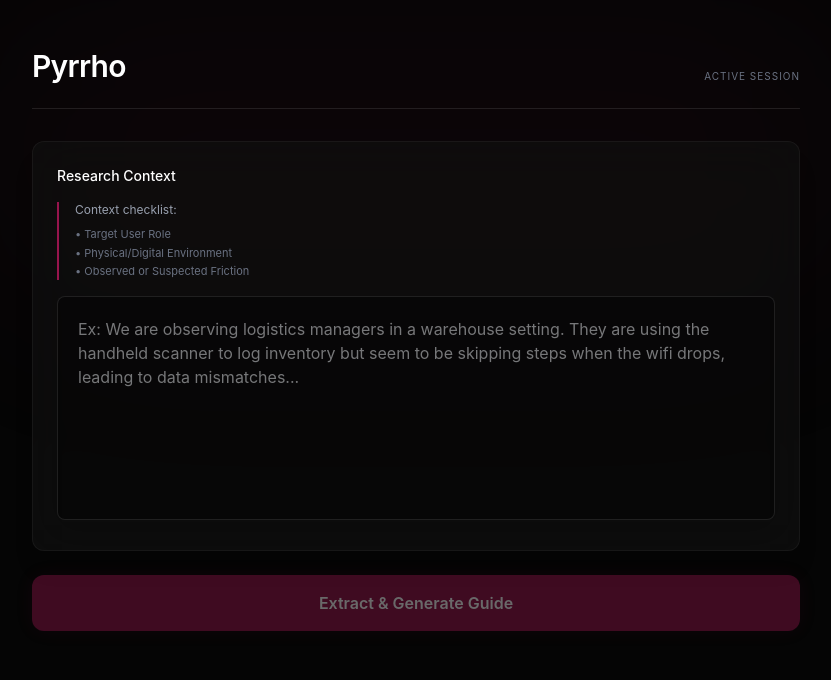
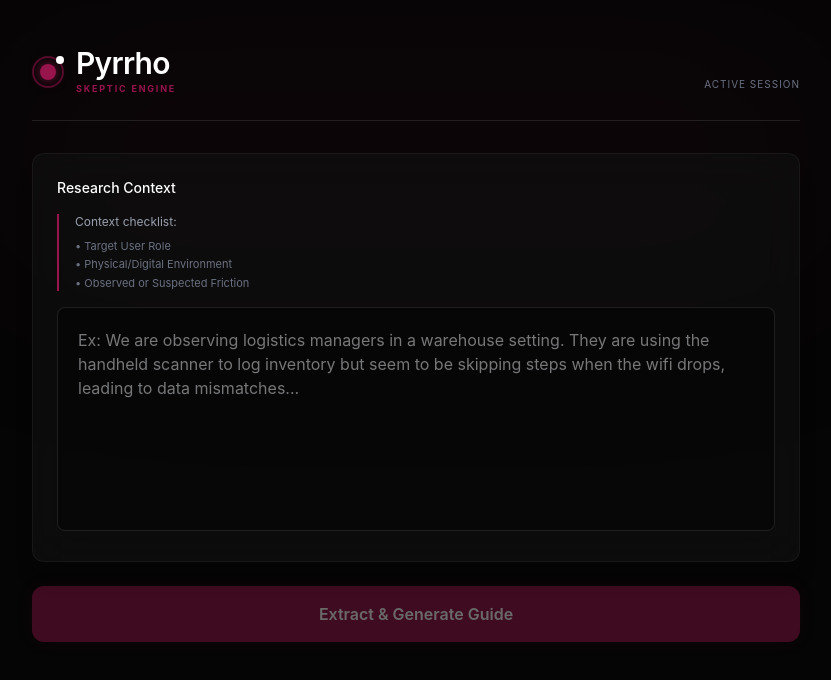
Before and after one commit to saadahmed263/pyrrho, a Next.js app: page / in a window 1280 px wide. Both pictures are taken after a click on the button "Initialize Engine". Shown: the top 680 px of the page, without its empty margins (224-1055 px from the left). Built offline with nearby package versions, Linux system fonts and the light colour scheme.

Commit message:
Logo update: Replaced default triangle with Skeptic Lens

```diff
--- a/app/page.tsx
+++ b/app/page.tsx
@@ -104,8 +104,19 @@
       <div className="max-w-3xl mx-auto space-y-8 relative z-10 animate-in fade-in duration-500">
 
         <header className="border-b border-white/10 pb-6 flex justify-between items-end">
-          <h1 className="text-3xl font-semibold text-white tracking-tight">Pyrrho</h1>
-          <span className="text-[10px] text-gray-500 uppercase tracking-widest">Active Session</span>
+          <div className="flex items-center gap-3">
+            {/* Custom Pyrrho Logo: The Skeptic's Lens */}
+            <div className="relative w-8 h-8 flex items-center justify-center">
+              <div className="absolute inset-0 border-2 border-[#97144d] rounded-full opacity-50"></div>
+              <div className="w-4 h-4 bg-[#97144d] rounded-full shadow-[0_0_12px_rgba(151,20,77,0.8)]"></div>
+              <div className="absolute top-0 right-0 w-2 h-2 bg-white rounded-full"></div>
+            </div>
+            <div>
+              <h1 className="text-3xl font-semibold text-white tracking-tight leading-none">Pyrrho</h1>
+              <p className="text-[9px] text-[#97144d] uppercase tracking-[0.2em] font-bold mt-1">Skeptic Engine</p>
+            </div>
+          </div>
+          <span className="text-[10px] text-gray-500 uppercase tracking-widest pb-1">Active Session</span>
         </header>
 
         {!data ? (
```
